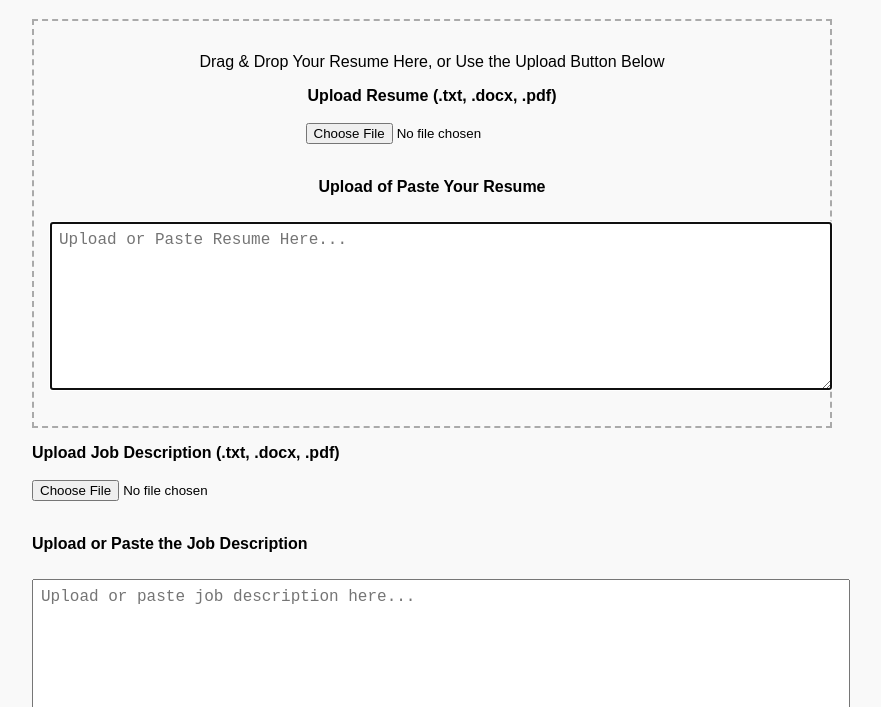
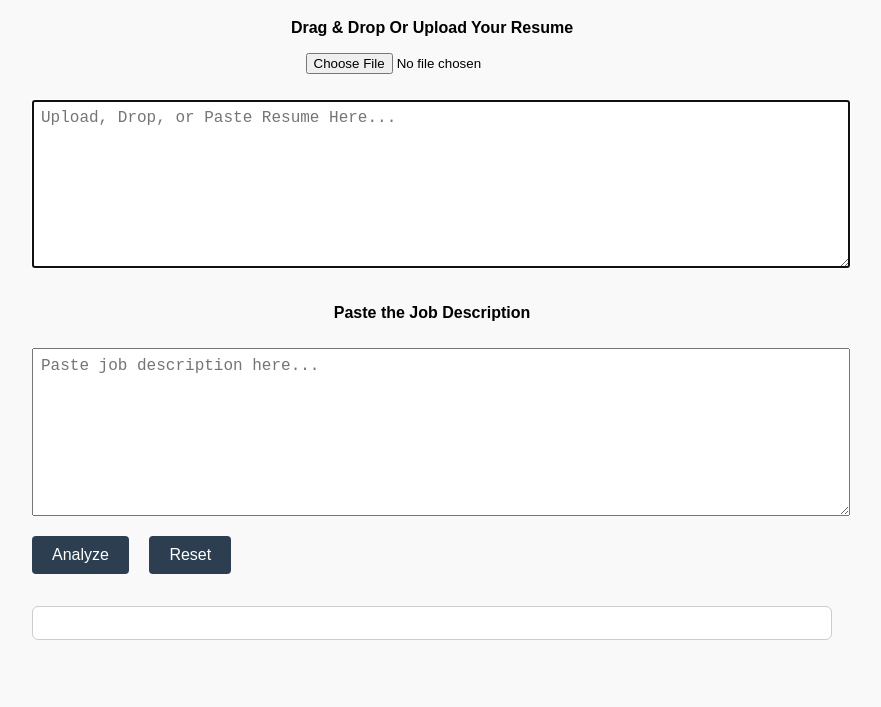
Before and after one commit to lumberjack3E/ats-project, a plain HTML site: page index.html in a window 1280 px wide. Shown: the part 93-800 px from the top of the page, without its empty margins (208-1089 px from the left). Drawn offline with nearby package versions, Linux system fonts and the light colour scheme.

Commit message:
Update index.html
Changing aesthetics

```diff
--- a/index.html
+++ b/index.html
@@ -48,7 +48,18 @@
             background-color: #34495e;
         }
 
+        #resumeDropZone {
+            width: 100%;
+            box-sizing: border-box;
+            border: none;
+            padding: 0;
+            text-align: center;
+            margin: 0 0 1rem 0;
+        }
+
         #results {
+            width: 100%;
+            box-sizing: border-box;
             margin-top: 2rem;
             background: #ffffff;
             padding: 1rem;
@@ -68,21 +79,21 @@
 <h1>NWVIT Resume Compatibility Tool</h1>
 
 <!-- Resume Drag-and-Drop Zone -->
- <div id="resumeDropZone" style="border: 2px dashed #aaa; padding: 1rem; text-align: center; margin-bottom: 1rem;">
-    <p>Drag & Drop Your Resume Here, or Use the Upload Button Below</p>
+ <div id="resumeDropZone">
+    <p><strong>Drag & Drop Or Upload Your Resume</strong></p>
 
-    <label for="resumeFile">Upload Resume (.txt, .docx, .pdf)</label><br>
+<!--<label for="resumeFile">Upload Resume (.txt, .docx, .pdf)</label><br>-->
     <input type="file" id="resumeFile" accept=".txt, .docx, .pdf"><br><br>
 
-    <label for="resume">Upload of Paste Your Resume</label><br>
-    <textarea id="resume" placeholder="Upload or Paste Resume Here..." autofocus></textarea>
+<!--<label for="resume">Upload or Paste Your Resume</label><br>-->
+    <textarea id="resume" placeholder="Upload, Drop, or Paste Resume Here..." autofocus></textarea>
  </div>
-
+<!--
 <label for "jdFile">Upload Job Description (.txt, .docx, .pdf)</label><br>
 <input type="file" id="jdFile" accept=".txt, .docx, .pdf"><br><br>
-
-<label for="jd">Upload or Paste the Job Description</label><br>
-<textarea id="jd" placeholder="Upload or paste job description here..."></textarea>
+-->
+<label for="jd" style="display: block; text-align: center; font-weight: bold; margin-top: 1rem;">Paste the Job Description</label><br>
+<textarea id="jd" placeholder="Paste job description here..."></textarea>
 
 <button onclick="analyze()">Analyze</button>
 <button onclick="resetFields()">Reset</button>
@@ -90,7 +101,7 @@
 <div id="results"></div>
 
 <script>
-// Analyze th resume and job description by sending them to the FastAPI backend
+// Analyze the resume and job description by sending them to the FastAPI backend
     async function analyze() {
 // Get the user input from the resume and job description
         const resumeText = document.getElementById('resume').value;
@@ -132,7 +143,7 @@
 
     resumeDropZone.addEventListener('dragover', function (e) {
         e.preventDefault();
-        resumeDropZone.style.backgroundColor = '#e0f7fa'; //Provides Visual Feedback
+        resumeDropZone.style.backgroundColor = ''; //Provides Visual Feedback
     });
 
     resumeDropZone.addEventListener('dragleave', function () {
@@ -213,6 +224,8 @@
         alert("Unsupported file type. Please upload a .txt or .docx file.");
        }
     });
+/* Job Description file upload option
+
 //Listen for file uploads to the job description file input
     document.getElementById('jdFile').addEventListener('change', function () {
         const file = this.files[0];
@@ -269,6 +282,8 @@
             alert("Unsupported file type. Please upload a .txt, .docx, or .pdf file.");
         }
     });
+*/
+
 
 </script>
 </body>
```
